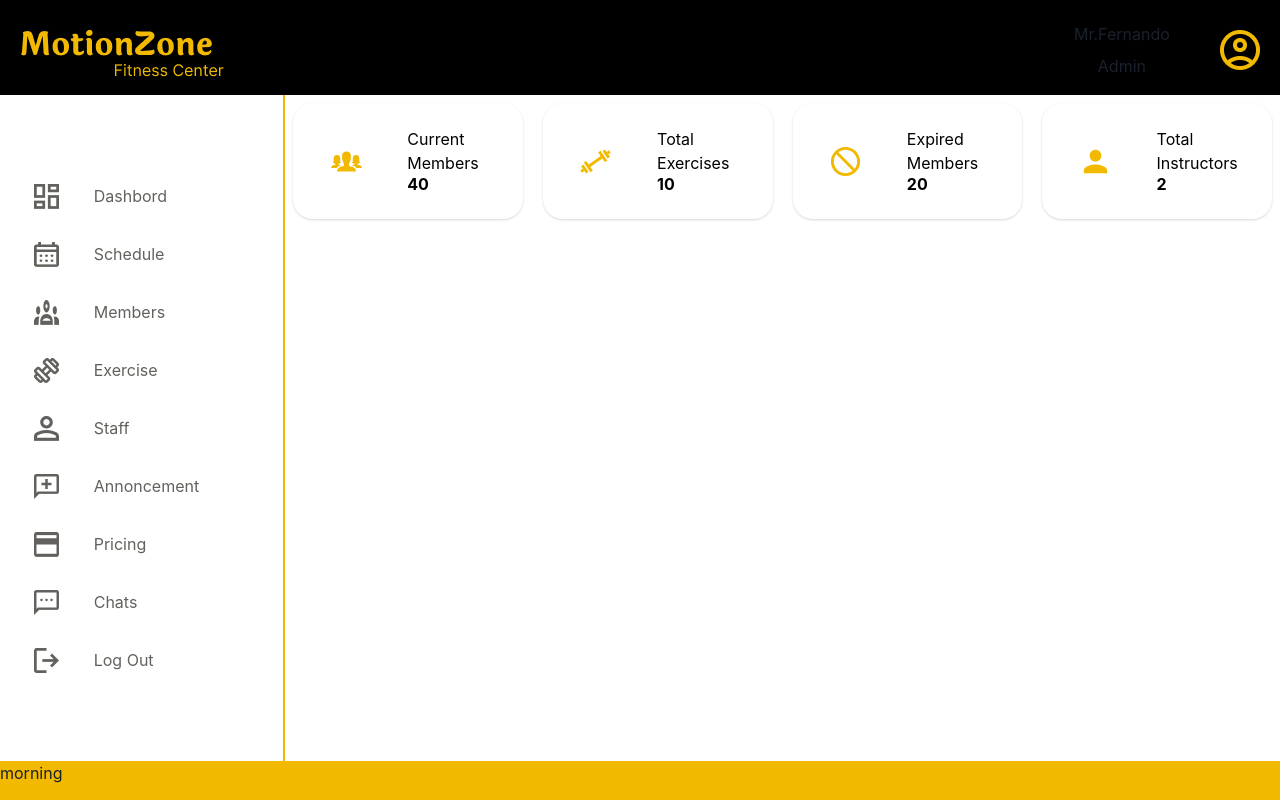
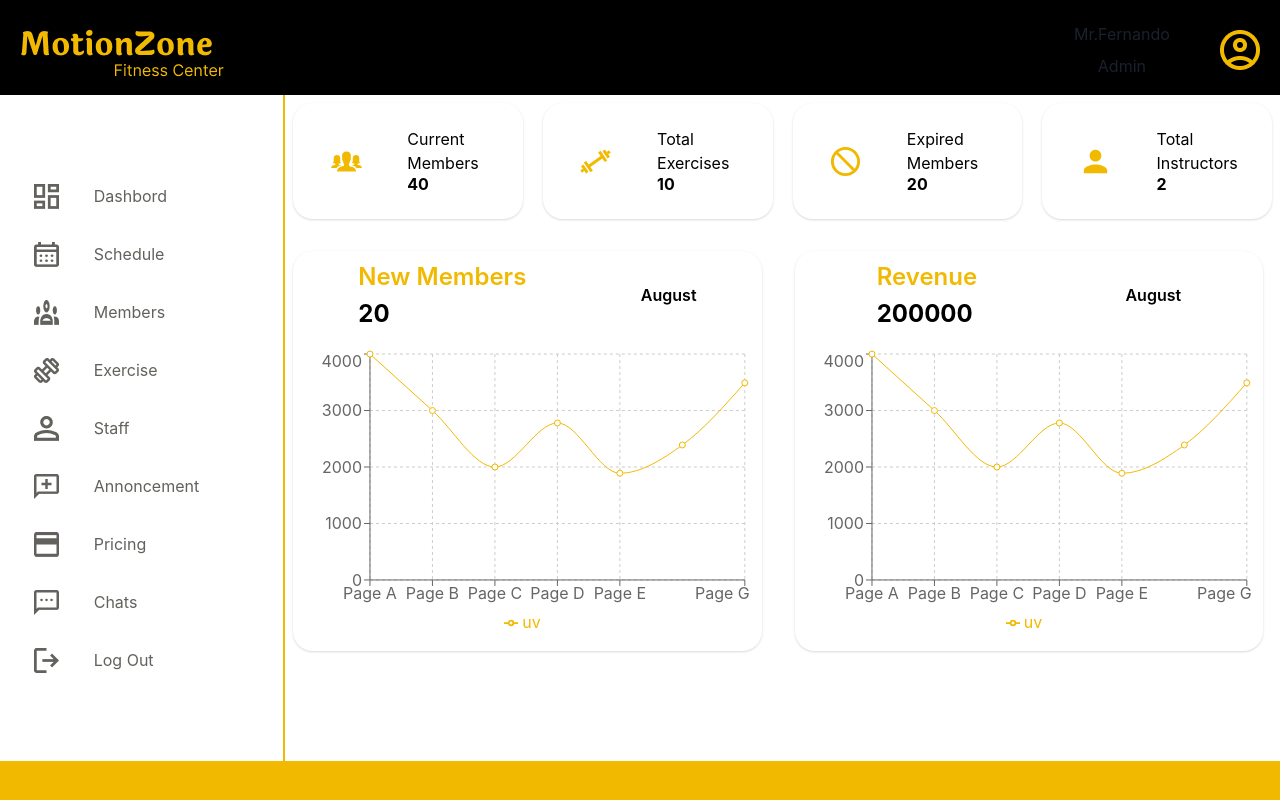
Before and after one commit to GymManagmentSystem/gym_admin_web_app, a React (Vite) app: page /app/schedule/1 in a window 1280 px wide. Built offline with nearby package versions, Linux system fonts and the light colour scheme.

Commit message:
aading graph

```diff
--- a/package.json
+++ b/package.json
@@ -16,7 +16,8 @@
     "framer-motion": "^11.9.0",
     "react": "^18.3.1",
     "react-dom": "^18.3.1",
-    "react-icons": "^5.3.0"
+    "react-icons": "^5.3.0",
+    "recharts": "^2.12.7"
   },
   "devDependencies": {
     "@eslint/js": "^9.9.0",
--- a/src/App.tsx
+++ b/src/App.tsx
@@ -2,6 +2,7 @@ import { Grid, GridItem } from "@chakra-ui/react";
 import Heading from "./components/Heading";
 import SideBar from "./components/SideBar";
 import TopHomeCardContainer from "./components/TopHomeCardContainer";
+import GraphsContainer from "./components/GraphsContainer";
 
 const App = () => {
   return (
@@ -10,10 +11,11 @@ const App = () => {
         templateAreas={`"header header"
                           "sideBar main"
                           "footer footer"`}
-        templateColumns={{ md: "192px 1fr", lg: "285px 1fr" }}
+        templateColumns={{ md: "192px 1fr", lg: "285px 1fr",xl:"285px 1fr" }}
         templateRows={"95px 1fr 39px"}
         w="100%"
         h="100vh"
+
       >
         <GridItem area="header">
           <Heading />
@@ -31,11 +33,11 @@ const App = () => {
         >
           <SideBar />
         </GridItem>
-        <GridItem area="main" style={{ backgroundColor: "#fff" }}>
+        <GridItem area="main" style={{ backgroundColor: "#fff" }} overflow={{md:"auto",lg:"hidden",xl:"hidden"}} height="100%">
           <TopHomeCardContainer/>
+          <GraphsContainer/>
         </GridItem>
         <GridItem area="footer" style={{ backgroundColor: "#F1B900" }}>
-          morning
         </GridItem>
       </Grid>
     </>
--- /dev/null
+++ b/src/components/GraphsContainer.tsx
@@ -0,0 +1,20 @@
+import { SimpleGrid } from "@chakra-ui/react";
+import MembersLineChart from "./MembersLineChart";
+
+
+const GraphsContainer = () => {
+  return (
+    <>
+      {/* <HStack width="100%" height="100%" alignItems="flex-start" justifyContent="space-around" gap={4} p={3}>
+      <MembersLineChart title="New Members" value={20} month="August"/>
+      <MembersLineChart title="Revenue" value={200000} month="August"/>
+      </HStack> */}
+      <SimpleGrid width="100%" height="100%" columns={{md:1,lg:2}} spacing={2} marginLeft={2}>
+      <MembersLineChart title="New Members" value={20} month="August"/>
+      <MembersLineChart title="Revenue" value={200000} month="August"/>
+      </SimpleGrid>
+    </>
+  );
+};
+
+export default GraphsContainer;
--- a/src/components/Heading.tsx
+++ b/src/components/Heading.tsx
@@ -11,7 +11,7 @@ const Heading = () => {
     <>
     <HStack style={{justifyContent:'space-between',backgroundColor:'#000'}} p={5}>
         <Image src={logo}/>
-        <Box style={{display:'flex',justifyContent:'space-between',alignItems:'center'}} width={{md:'20%',lg:'15%'}}>
+        <Box style={{display:'flex',justifyContent:'space-between',alignItems:'center'}} width={{md:'20%',lg:'15%',xl:'15%'}}>
             <VStack>
                 <Text>Mr.Fernando</Text>
                 <Text>Admin</Text>
--- /dev/null
+++ b/src/components/MembersLineChart.tsx
@@ -0,0 +1,100 @@
+import { Card, Heading, HStack, VStack } from "@chakra-ui/react";
+import {
+  LineChart,
+  Line,
+  XAxis,
+  YAxis,
+  CartesianGrid,
+  Tooltip,
+  Legend,
+  ResponsiveContainer,
+} from "recharts";
+
+
+interface MembersLineChartProps{
+    title:string,
+    month:string,
+    value:number
+}
+
+const MembersLineChart = ({title,month,value}:MembersLineChartProps) => {
+  const data = [
+    {
+      name: "Page A",
+      uv: 4000,
+      amt: 2400,
+    },
+    {
+      name: "Page B",
+      uv: 3000,
+      amt: 2210,
+    },
+    {
+      name: "Page C",
+      uv: 2000,
+      amt: 2290,
+    },
+    {
+      name: "Page D",
+      uv: 2780,
+      amt: 2000,
+    },
+    {
+      name: "Page E",
+      uv: 1890,
+      amt: 2181,
+    },
+    {
+      name: "Page F",
+      uv: 2390,
+      amt: 2500,
+    },
+    {
+      name: "Page G",
+      uv: 3490,
+      amt: 2100,
+    },
+  ];
+  return (
+    <Card
+      backgroundColor="#fff"
+      width={{ md: "100%", lg: "95%" }}
+      height={{ md: "95%", lg: "60%" }}
+      variant="elevated"
+      marginTop={6}
+      padding={3}
+      borderRadius={20}
+    >
+      <HStack justifyContent="space-around" marginBottom={5}>
+        <VStack alignItems="flex-start">
+          <Heading
+            color="#F1B900"
+            fontSize="1.5rem"
+            fontWeight="semibold"
+          >
+            {title}
+          </Heading>
+          <Heading color="#000" fontSize="1.5rem">
+            {value}
+          </Heading>
+        </VStack>
+        <Heading color="#000" fontSize="1rem" fontWeight="semibold">
+          {month}
+        </Heading>
+      </HStack>
+
+      <ResponsiveContainer width="100%" height="80%">
+        <LineChart data={data}>
+          <CartesianGrid strokeDasharray="3 3" />
+          <XAxis dataKey="name" />
+          <YAxis />
+          <Tooltip />
+          <Legend />
+          <Line type="monotone" dataKey="uv" stroke="#F1B900" />
+        </LineChart>
+      </ResponsiveContainer>
+    </Card>
+  );
+};
+
+export default MembersLineChart;
--- a/src/components/SideBarLink.tsx
+++ b/src/components/SideBarLink.tsx
@@ -12,17 +12,17 @@ const SideBarLink = ({ title, imageSrc }: SideBarLinkProps) => {
     <HStack
     justifyContent="space-evenly"
     width="100%"
-    height={{md:"35px",lg:"50px"}}
+    height={{md:"35px",lg:"50px",xl:"50px"}}
       _hover={{ backgroundColor: "#F1B900", fontcolor: "#ffffff" }}
       onMouseEnter={() => setIsHovered(true)}
       onMouseLeave={() => setIsHovered(false)}
     >
       <Box width="30%" style={{ display: "flex", justifyContent: "center" }}>
-        <Image src={imageSrc} color={isHoverd ? "#ffffff" : "#62615D"} width={{md:"20px",lg:"25px"}} height={{md:"20px",lg:"25px"}} objectFit="cover" />
+        <Image src={imageSrc} color={isHoverd ? "#ffffff" : "#62615D"} width={{md:"20px",lg:"25px",xl:"25px"}} height={{md:"20px",lg:"25px",xl:"25px"}} objectFit="cover" />
       </Box>
       <Box width="70%">
         <Text
-          fontSize={{md:"0.8rem",lg:"1rem"}}
+          fontSize={{md:"0.8rem",lg:"1rem",xl:"1rem"}}
           color={isHoverd ? "#ffffff" : "#62615D"}
         >
           {title}
--- a/src/components/TopHomeCard.tsx
+++ b/src/components/TopHomeCard.tsx
@@ -12,6 +12,10 @@ interface TopHomeCardProps {
 }
 
 const TopHomeCard = ({children,title1,title2,count}:TopHomeCardProps) => {
+
+  const titleFontSize={md:"0.7rem",lg:"0.6rem",xl:"1rem"}
+  const headingFontSize={md:"1rem",lg:"1rem",xl:"1rem"}
+
   return (
     <Card
       direction="row"
@@ -27,13 +31,13 @@ const TopHomeCard = ({children,title1,title2,count}:TopHomeCardProps) => {
             {children}
       </Box>
       <CardBody width="60%">
-        <Text fontSize={{md:"0.7rem",lg:"1rem"}} color="#000">
+        <Text fontSize={titleFontSize} color="#000">
             {title1}
         </Text>
-        <Text fontSize={{md:"0.7rem",lg:"1rem"}}  color="#000">
+        <Text fontSize={titleFontSize}  color="#000">
             {title2}
         </Text>
-        <Heading fontSize={{md:"0.7rem",lg:"1rem"}} color="#000">
+        <Heading fontSize={headingFontSize} color="#000">
             {count}
         </Heading>
       </CardBody>
--- a/src/components/TopHomeCardContainer.tsx
+++ b/src/components/TopHomeCardContainer.tsx
@@ -6,39 +6,41 @@ import { IoIosPeople } from "react-icons/io";
 import { MdPerson } from "react-icons/md";
 
 const TopHomeCardContainer = () => {
+
+  const iconSize={ md: "30px", lg: "30px",xl:"35px" }
   return (
     <>
-      <SimpleGrid columns={{ md: 2, lg: 4 }} gap={5} padding={2}>
+      <SimpleGrid columns={{ md: 2, lg: 4,xl:4 }} gap={5} padding={2}>
         <TopHomeCard title1="Current" title2="Members" count="40">
           <Box
             as={IoIosPeople}
             color="#F1B900"
-            height={{ md: "30px", lg: "35px" }}
-            width={{ md: "30px", lg: "35px" }}
+            height={iconSize}
+            width={iconSize}
           />
         </TopHomeCard>
         <TopHomeCard title1="Total" title2="Exercises" count="10">
           <Box
             as={CgGym}
             color="#F1B900"
-            height={{ md: "30px", lg: "35px" }}
-            width={{ md: "30px", lg: "35px" }}
+            height={iconSize}
+            width={iconSize}
           />
         </TopHomeCard>
         <TopHomeCard title1="Expired" title2="Members" count="20">
           <Box
             as={RiProhibitedLine}
             color="#F1B900"
-            height={{ md: "30px", lg: "35px" }}
-            width={{ md: "30px", lg: "35px" }}
+            height={iconSize}
+            width={iconSize}
           />
         </TopHomeCard>
         <TopHomeCard title1="Total" title2="Instructors" count="2">
           <Box
             as={MdPerson}
             color="#F1B900"
-            height={{ md: "30px", lg: "35px" }}
-            width={{ md: "30px", lg: "35px" }}
+            height={iconSize}
+            width={iconSize}
           />
         </TopHomeCard>
       </SimpleGrid>
```
Also changed, not shown: 1 other file (tests, documents, lock files or other folders).
